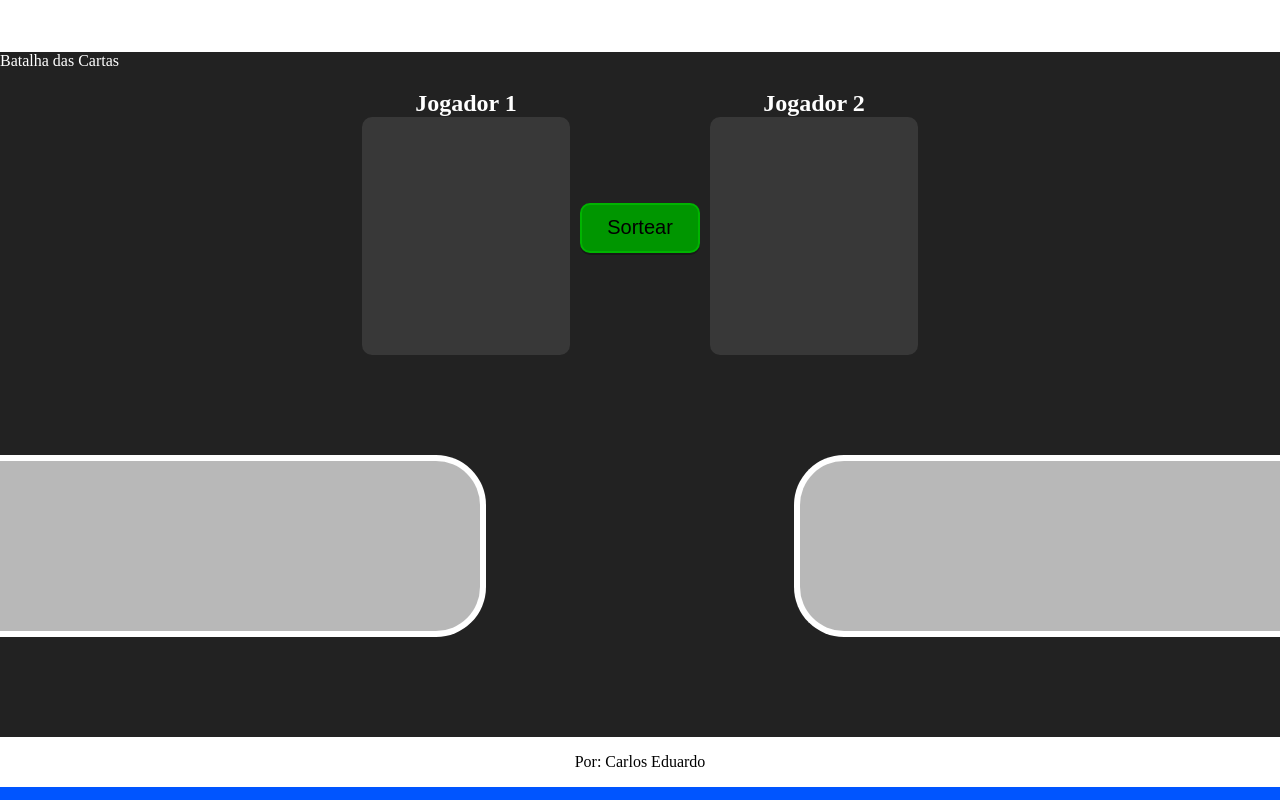
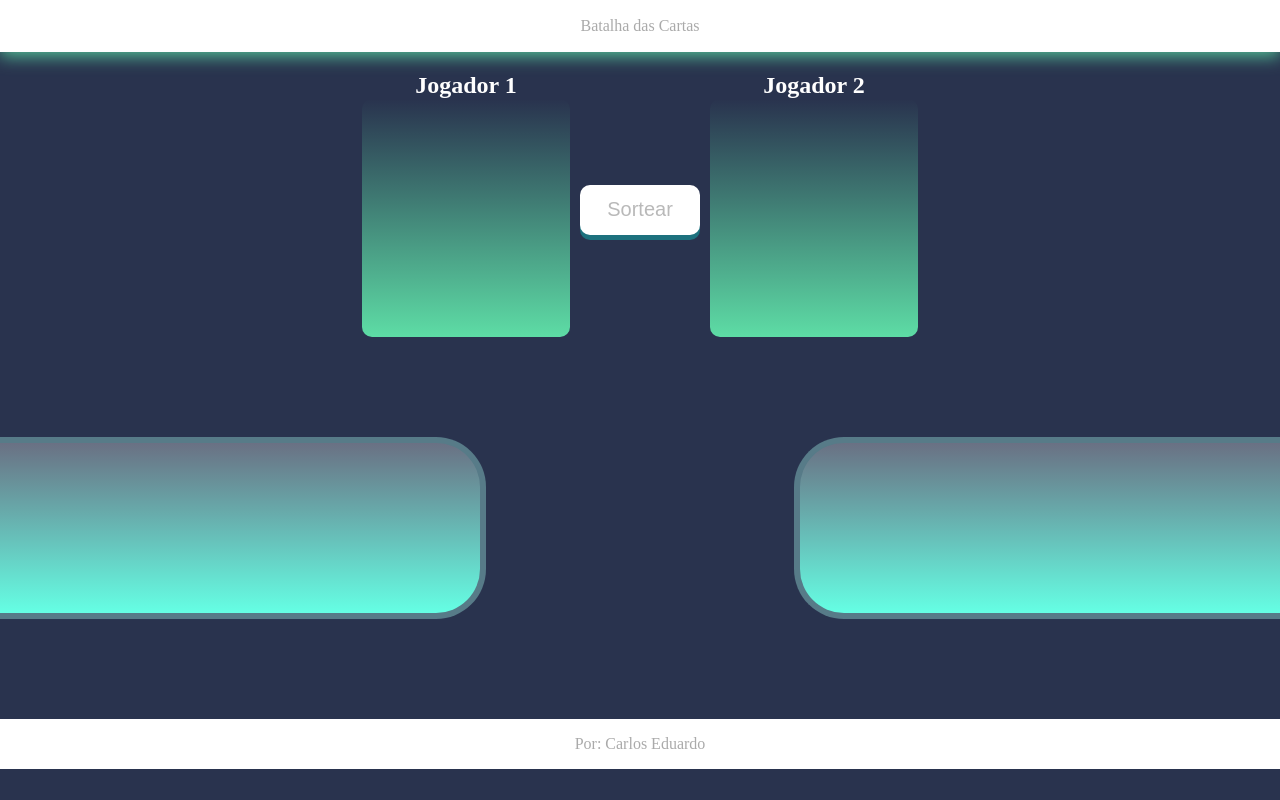
Before and after one commit to Carlos001-hash/Jogo-de-cartas, a plain HTML site: page index.html in a window 1280 px wide. Drawn offline with Linux system fonts and the light colour scheme.

Commit message:
Update style.css

```diff
--- a/style.css
+++ b/style.css
@@ -1,29 +1,36 @@
 
 :root {
   --header-background-color: #ffffff;
-  --color-main: #222222;
-  --color-button: rgb(0, 150, 0);
+  --color-main: rgba(41, 51, 78, 1);
+  --color-button: rgb(255, 255, 255);
+  --color-button-name: rgb(185, 185, 185);
+  --button-hover: rgb(104, 255, 183);
   --color-cards: #818899;
-  --color-cards-center: #404952;
-  --color-area-cards: rgb(255, 255, 255, 68%);
-  --color-area-cards-border: #ffffff;
+  --color-cards-center: linear-gradient(180deg, rgba(75 255 169), rgba(0, 133, 255, 0));
+  --color-area-cards: linear-gradient(180deg, rgba(255, 255, 255, 0.30), rgba(101, 255, 228, 1));
+  --color-area-cards-animation1: linear-gradient(180deg, rgba(255, 0, 0, 0), rgba(101, 255, 228, 1));
+  --color-area-cards-animation2: linear-gradient(180deg, rgba(0, 0, 0, 0), rgb(255, 70, 70));
+  --color-area-cards-border: rgb(87 123 136);
   --color-background-footer: #ffffff;
-  --color-area-battle-cards: #383838;
+  --color-area-battle-cards: linear-gradient(180deg, rgba(41, 51, 78, 0), rgba(104, 255, 183, 0.83));
+  --color-cards-border: linear-gradient(180deg, rgba(89, 112, 130, 1), rgba(67, 100, 114, 0.49));
 }
 
 body {
   box-sizing: border-box;
   margin: 0;
   color: white;
-  background-color: #0055ff;
+  background-color: rgba(41, 51, 78, 1);
 }
 
-header {
-  color: rgb(68, 34, 34);
+.header {
+  color: rgb(170, 170, 170);
   display: flex;
   justify-content: center;
   align-items: center;
   background-color: var(--header-background-color);
+  box-shadow: 0px 4px 17px #56c499;
+  animation-name: example;
   height:52px;
 }
 
@@ -73,7 +80,7 @@ section {
 
 #vencedor {
   display: none;
-  background-color:rgb(0, 0, 0);
+  background-color: rgb(0, 255, 136);
   margin-bottom: 10px;
   text-align: center;
   padding: 5px;
@@ -110,17 +117,19 @@ section {
   height: 50px;
   margin-left: 5px;
   margin-right: 5px;
-  font-size: 20px;
+  font-size: 17px;
   background-color: var(--color-button);
+  color: var(--color-button-name);
   border-radius: 10px;
-  border: 2px solid rgb(0, 180, 0);
-  box-shadow: 0px 2px rgba(0, 0, 0, 0.3);
+  border: 0px;
+  box-shadow: 0px 5px rgba(0, 255, 234, 0.3);
+  transition: all .3s ease-out ;
 }
 
 .battleCards {
   width: 108px;
   height: 138px;
-  background-color: var(--color-area-battle-cards);
+  background-image: var(--color-area-battle-cards);
   border-radius: 10px;
 }
 
@@ -137,11 +146,13 @@ section {
   display: flex;
   justify-content: space-evenly;
   flex-direction: column;
+  background-image: var(--color-area-cards);
   width: 130px;
   height: 375px;
   align-items: center;
-  background-color: var(--color-area-cards);
-
+  animation-name: ad;
+  animation-duration: 1.30s;
+  animation-iteration-count: infinite;
 }
 
 .oneCard {
@@ -168,7 +179,7 @@ label {
   height: 115px;
   margin: 4px;
   border-radius: 10px;
-  background-color: var(--color-cards);
+  background-image: var(--color-cards-border);
 }
 
 .cartas {
@@ -180,7 +191,7 @@ label {
   align-content: center;
   font-size: 14px;
   border-radius: 10px;
-  background-color: var(--color-cards-center);
+  background-image: var(--color-cards-center);
 }
 
 .cartasMos {
@@ -192,7 +203,7 @@ label {
   align-content: center;
   font-size: 17px;
   border-radius: 10px;
-  background-color: var(--color-cards-center);
+  background-image: var(--color-cards-center);
 }
 
 .labelCards {
@@ -202,7 +213,7 @@ label {
 
 footer {
   display: inline-block;
-  color: black;
+  color: rgb(170, 170, 170);
   width: 100%;
   flex-grow: 1;
   margin-bottom: 0px;
@@ -213,9 +224,13 @@ footer {
 
 
 #startButton:hover, #attackButton:hover, #btnZero:hover {
-  background-color: rgb(0, 157, 0);
-  border: 4px solid rgb(0, 168, 0);
-  box-shadow: 0px 5px rgba(0, 0, 0, 0.3);
+  background-color: var(--button-hover);
+  color: rgb(0, 0, 0);
+}
+
+@keyframes example {
+  from  {background-image: var(--color-area-cards-animation1);}
+  to  {background-image: var(--color-area-cards-animation2);}
 }
 
 @media (min-width: 480px) {
```
